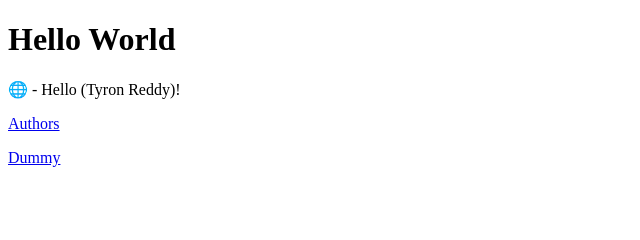
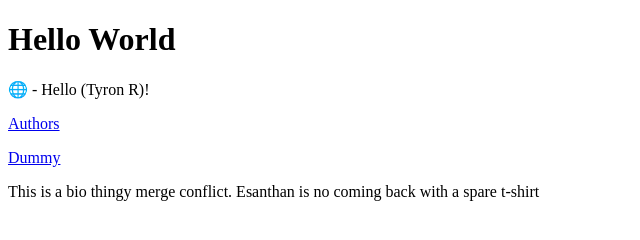
Before and after one commit to TyronR/software_3_lab_1, a plain HTML site: page index.html in a window 1280 px wide. Shown: the whole page, without its empty margins (0-640 px from the left). Drawn offline with Linux system fonts and the light colour scheme.

Commit message:
conflict commit

```diff
--- a/index.html
+++ b/index.html
@@ -7,9 +7,11 @@
 	<body>
 		<h1>Hello World</h1>
 		<p>
-		&#127760 - Hello (Tyron Reddy)!
+		&#127760 - Hello (Tyron R)!
 	</p>
 	<p><a href="author.html">Authors</a></p>
 	<p><a href="dummy.html">Dummy</a></p>
 	</body>
 	</html>
+
+	<p>This is a bio thingy merge conflict. Esanthan is no coming back with a spare t-shirt</p>
```
